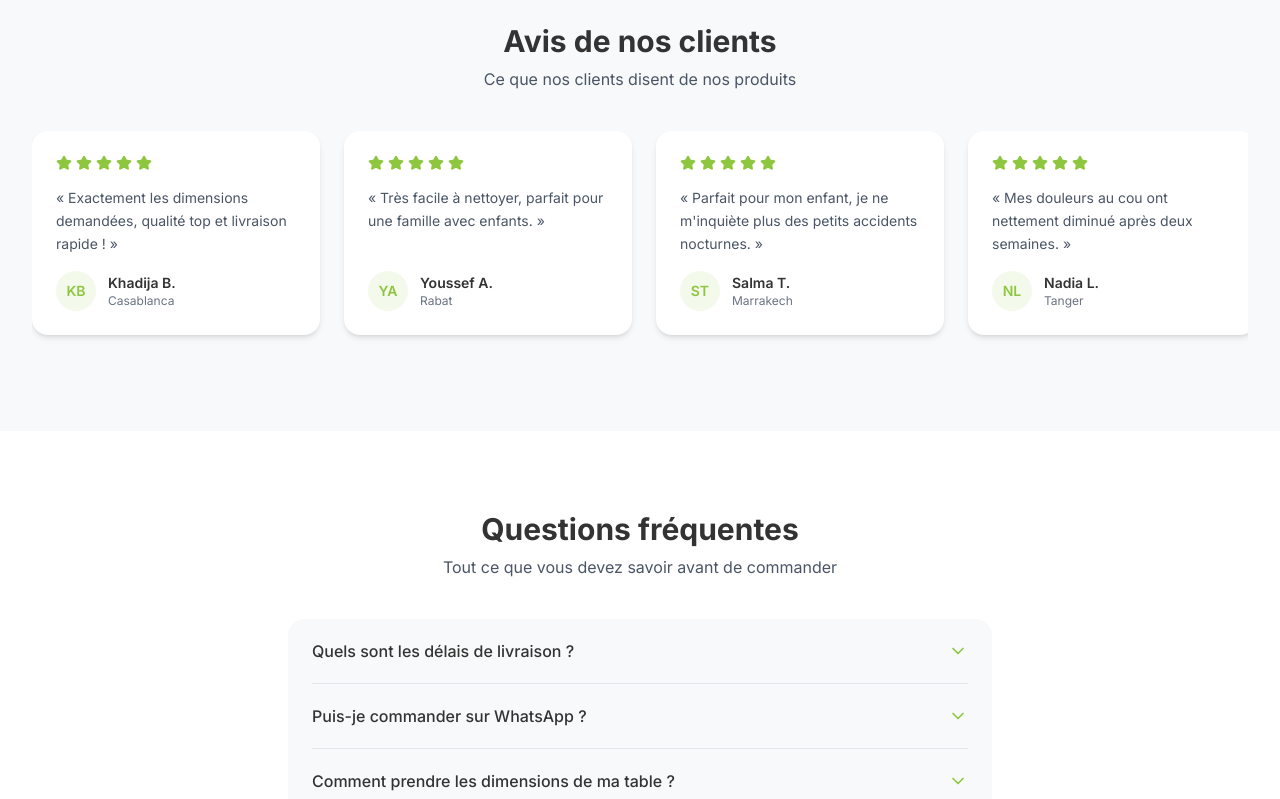
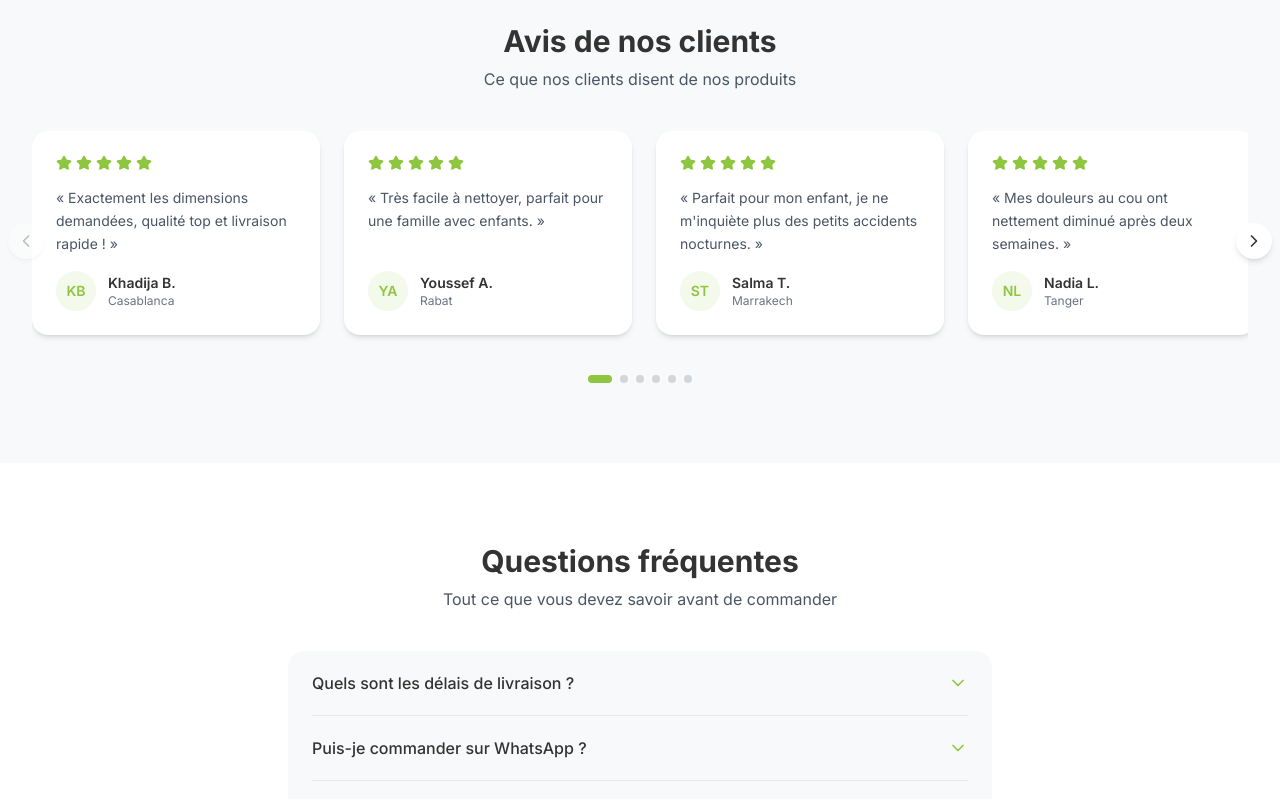
Before and after one commit to bkettani1994-rgb/eco-plastique, a Next.js app: page / in a window 1280 px wide. Shown: the part 1700-2499 px from the top of the page. Built offline with nearby package versions, Linux system fonts and the light colour scheme.

Commit message:
feat: add navigation arrows and dots to testimonials carousel
Co-Authored-By: Claude Sonnet 4.6 <noreply@anthropic.com>
Claude-Session: https://claude.ai/code/session_01Xq6PFn56Td5VH1i27uMowB

```diff
--- a/src/components/sections/testimonials.tsx
+++ b/src/components/sections/testimonials.tsx
@@ -1,13 +1,52 @@
 "use client";
 
-import { Star } from "lucide-react";
+import { useRef, useState, useEffect } from "react";
+import { Star, ChevronLeft, ChevronRight } from "lucide-react";
 import { testimonials } from "@/data/site";
+import { cn } from "@/lib/utils";
 
 function getInitials(name: string): string {
   return name.split(" ").map((p) => p[0]).join("").slice(0, 2).toUpperCase();
 }
 
 export function Testimonials() {
+  const scrollRef = useRef<HTMLDivElement>(null);
+  const [activeIndex, setActiveIndex] = useState(0);
+
+  function scrollTo(index: number) {
+    const container = scrollRef.current;
+    if (!container) return;
+    const card = container.children[index] as HTMLElement;
+    if (!card) return;
+    container.scrollTo({ left: card.offsetLeft - 16, behavior: "smooth" });
+    setActiveIndex(index);
+  }
+
+  function prev() {
+    scrollTo(Math.max(0, activeIndex - 1));
+  }
+
+  function next() {
+    scrollTo(Math.min(testimonials.length - 1, activeIndex + 1));
+  }
+
+  useEffect(() => {
+    const container = scrollRef.current;
+    if (!container) return;
+    function onScroll() {
+      const cards = Array.from(container!.children) as HTMLElement[];
+      const scrollLeft = container!.scrollLeft;
+      let closest = 0;
+      let minDist = Infinity;
+      cards.forEach((card, i) => {
+        const dist = Math.abs(card.offsetLeft - scrollLeft - 16);
+        if (dist < minDist) { minDist = dist; closest = i; }
+      });
+      setActiveIndex(closest);
+    }
+    container.addEventListener("scroll", onScroll, { passive: true });
+    return () => container.removeEventListener("scroll", onScroll);
+  }, []);
 
   return (
     <section className="bg-light-gray py-16 sm:py-20">
@@ -21,7 +60,23 @@ export function Testimonials() {
           </p>
         </div>
 
-        <div className="scrollbar-hide flex snap-x snap-mandatory gap-6 overflow-x-auto pb-4">
+        <div className="relative">
+          {/* Left arrow */}
+          <button
+            type="button"
+            onClick={prev}
+            disabled={activeIndex === 0}
+            className="absolute -left-4 top-1/2 z-10 -translate-y-1/2 rounded-full bg-white p-2 shadow-md transition hover:bg-gray-100 disabled:opacity-30 sm:-left-6"
+            aria-label="Précédent"
+          >
+            <ChevronLeft size={20} />
+          </button>
+
+          {/* Cards */}
+          <div
+            ref={scrollRef}
+            className="scrollbar-hide flex snap-x snap-mandatory gap-6 overflow-x-auto pb-4"
+          >
             {testimonials.map((testimonial) => (
               <div
                 key={`${testimonial.name}-${testimonial.city}`}
@@ -49,6 +104,34 @@ export function Testimonials() {
               </div>
             ))}
           </div>
+
+          {/* Right arrow */}
+          <button
+            type="button"
+            onClick={next}
+            disabled={activeIndex === testimonials.length - 1}
+            className="absolute -right-4 top-1/2 z-10 -translate-y-1/2 rounded-full bg-white p-2 shadow-md transition hover:bg-gray-100 disabled:opacity-30 sm:-right-6"
+            aria-label="Suivant"
+          >
+            <ChevronRight size={20} />
+          </button>
+        </div>
+
+        {/* Dots */}
+        <div className="mt-6 flex justify-center gap-2">
+          {testimonials.map((_, i) => (
+            <button
+              key={i}
+              type="button"
+              onClick={() => scrollTo(i)}
+              aria-label={`Avis ${i + 1}`}
+              className={cn(
+                "h-2 rounded-full transition-all",
+                i === activeIndex ? "w-6 bg-primary" : "w-2 bg-gray-300"
+              )}
+            />
+          ))}
+        </div>
       </div>
     </section>
   );
```
Lines whose indentation alone changed are shown as unchanged.
